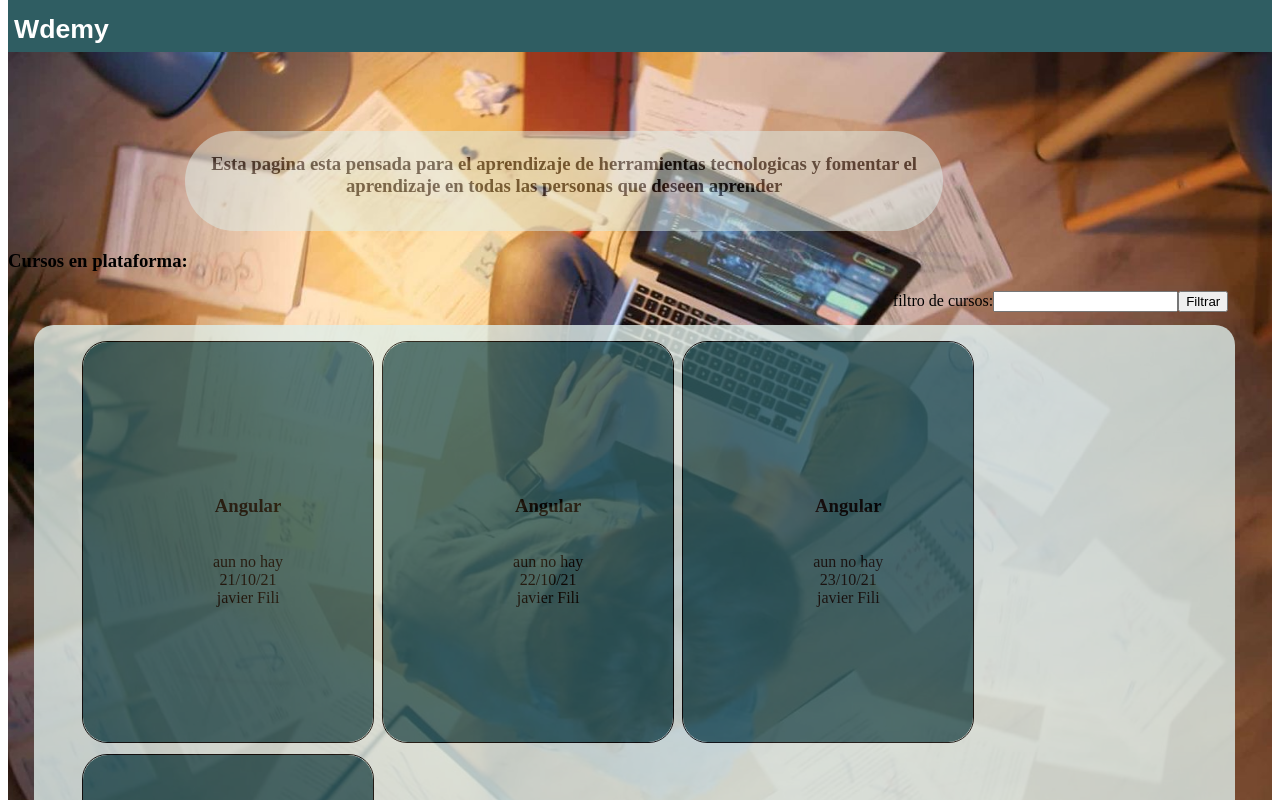
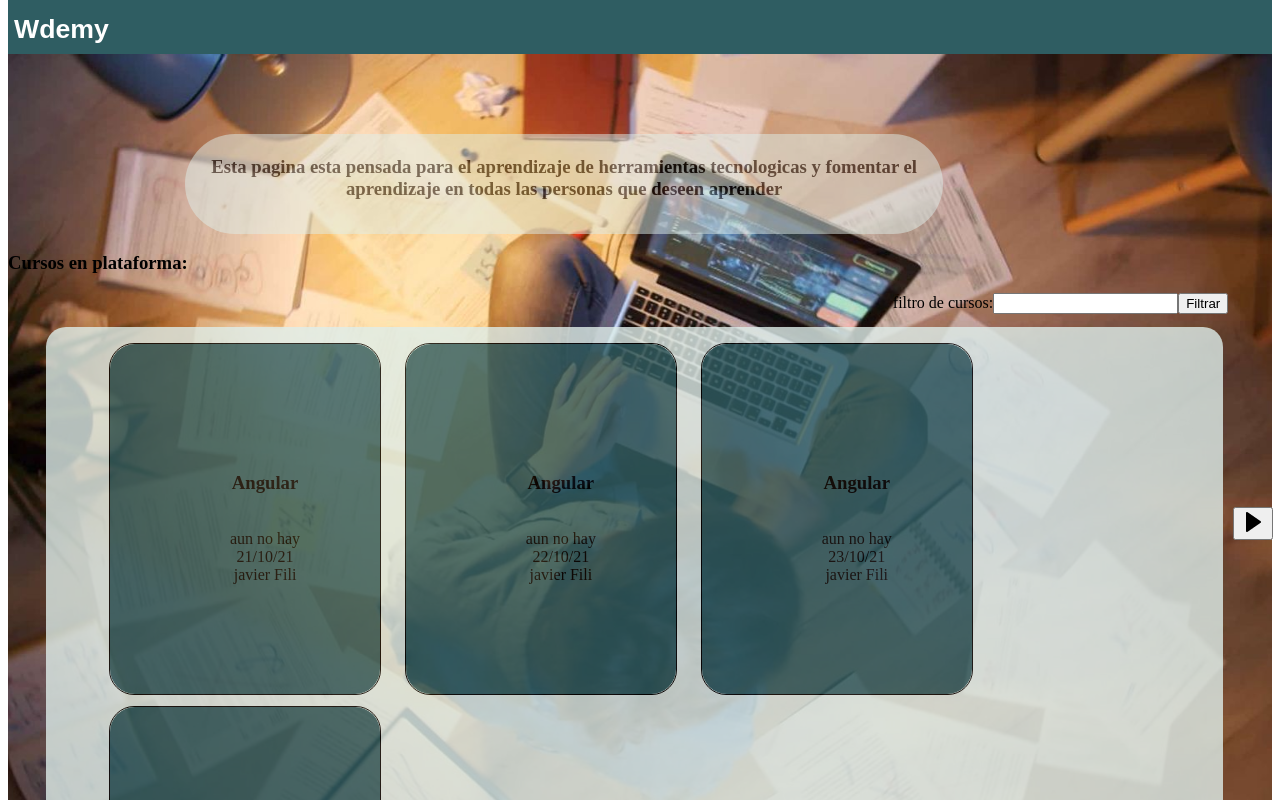
Before and after one commit to javierFili/wdemyFrontend, a React (Create React App) app: page / in a window 1280 px wide. Shown: the top 800 px of the page. Built offline with nearby package versions, Linux system fonts and the light colour scheme.

Commit message:
"commit por si fallo en alguna cosa XDDD"

```diff
--- a/src/components/body-components/carrucel/Carrusel.jsx
+++ b/src/components/body-components/carrucel/Carrusel.jsx
@@ -58,33 +58,39 @@ class Filtro extends Component{
       var filtracion2 = aRecor.slice(this.numActual,filtracion.length);
 
     }
-    /**ojala funcione, ya que nesecitamos actualizar la vista constantemente. */
-    if(filtracion2.length > this.numSig && this.numActual > 4){
+
+      if(filtracion.length > this.numSig && this.numActual >= 3){
         //ambos botones estan activos y prendidos
         //ojo solo debemos mostrar 4 elementos en la pantalla
         this.estadoBotDere = true;
         this.estadoBotIzq = true;
-      this.forceUpdate();
+        console.log("ambos estan predidos");
+        console.log(this.estadoBotDere+"  "+this.estadoBotIzq);
       }else{
-      if(this.numActual==0 && filtracion2.length > 4){
+        if(this.numActual == 0 && filtracion2.length >= 4){
           //se muestra solo el boton de la derecha
           this.estadoBotDere = true;
           this.estadoBotIzq = false;
-        this.forceUpdate();
+          console.log('el boton dere habilitado, izq bloqueado');
+          console.log(this.estadoBotDere+"  "+this.estadoBotIzq);
+          //funca
         }else{
           if(filtracion.length < 4){
             //ningun boton esta activo
             this.estadoBotDere = false;
             this.estadoBotIzq = false;
-          this.forceUpdate();
+            console.log('ambos botones estan bloqueados');
+            console.log(this.estadoBotDere+"  "+this.estadoBotIzq);
           }else{
-          if(this.numSig === this.numFiltrado){
+            if(this.numSig >=1 || this.numSig === this.numFiltrado  ){
               //este esta de cosiderar,revisar funcionalidad.
               //es boton izquierda encendio
               this.estadoBotIzq =true;
               this.estadoBotDere = false;
-            this.forceUpdate();
+              console.log('el boton izq esta habilitado, la dere esta bloqueada');
+              console.log(this.estadoBotDere+"  "+this.estadoBotIzq);
             }else{
+              console.log("no entra a ninguna");
             }
           }
         }
@@ -97,19 +103,16 @@ class Filtro extends Component{
     if(this.numActual > 0 ){
       this.numSig = this.numActual;
       this.numActual = this.numActual-4;
-
-      console.log("entraIf-");
+    }else{
       this.forceUpdate();
-    }else{
-        //no hace nada ni siquiera se ve el boton
-        console.log("entraElse");
     }
-
+    this.forceUpdate();
   }
 
   flechaDereClickada(){
     if(this.numSig === this.numFiltrado){
       //no hace nada ojo!!!  ni aparece el boton
+      this.forceUpdate();
     }else{
       if(this.numSig+4 < this.numFiltrado){
         this.numActual = this.numSig;
--- a/src/index.css
+++ b/src/index.css
@@ -1,5 +1,4 @@
 /*Toda la parte del appBar, los colores, el titulo de la plataforma*/
-
 .Bt-Wdemy{
   background-color:#2F5D62;
   border-color: #2F5D62;
@@ -17,11 +16,10 @@
 }
 
 .appBar{
-  height: 60px;
+  height: 100px;
   margin-top: -1%;
   background-color: #2F5D62;
 }
-
 
 /*La parte del body, fondo
   carrusel,descripcion, filtro.
@@ -32,7 +30,7 @@
   max-height: 20px;
   min-width: 200px;
   max-width: 1350px;
-  margin-top: -2%;
+  margin-top: -5%;
   background-position: center;
   background-repeat: no-repeat;
   background-size: cover;
@@ -55,20 +53,19 @@
   opacity: 0.5  ;
 }
 
-
 /*La parte de carrucel , filtro*/
 .filtro{
   margin-left: 70%;
   margin-bottom: 1%;
 }
 
-
 #esta {
-  display: inline-block;
-  width: 290px;
-  height: 400px;
+  display:inline-table;
+  width: 270px;
+  height: 350px;
   border: 1px solid black;
-  margin-left: 0.7%;
+  margin-left: 2%;
+  margin-right: 0.1%;
   margin-bottom: 1%;
   border-radius: 25px;
 }
@@ -93,17 +90,20 @@
 
 .carruDere{
   margin-top: 180px;
+  margin-left: -15px;
 }
 
 .carruIzq{
   margin-top: 180px;
+  margin-left: 1%;
 }
 
 .carruMedio{
   opacity: 0.8;
   background-color: #DFEEEA;
-  margin-left: 2%;
+  margin-left: 3%;
   border-radius: 20px;
   height: 100%;
-  width: 97%;
+  width: 95%;
+  /* margin-left: 30px; */
 }
```
Lines whose indentation alone changed are shown as unchanged.
